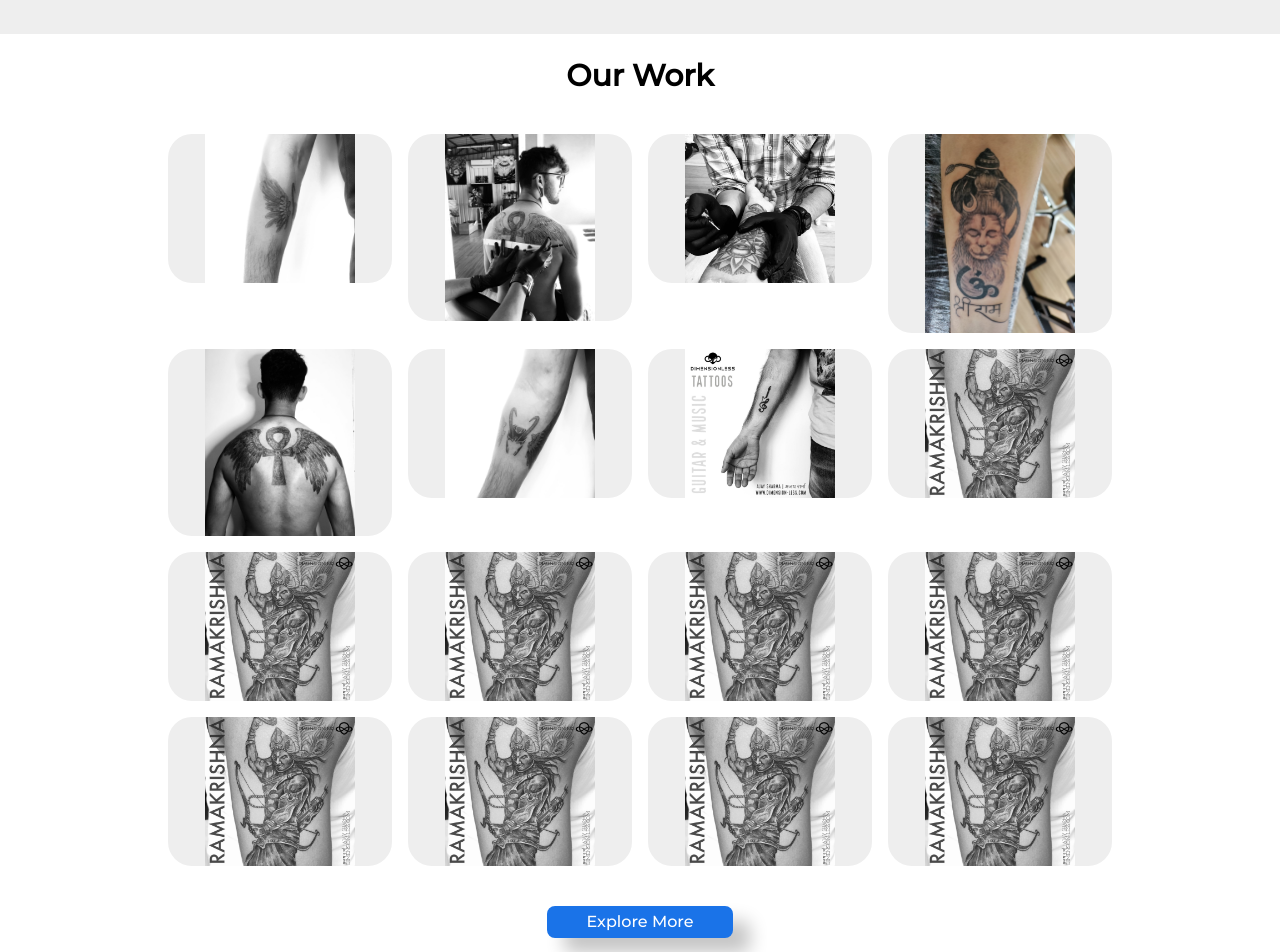
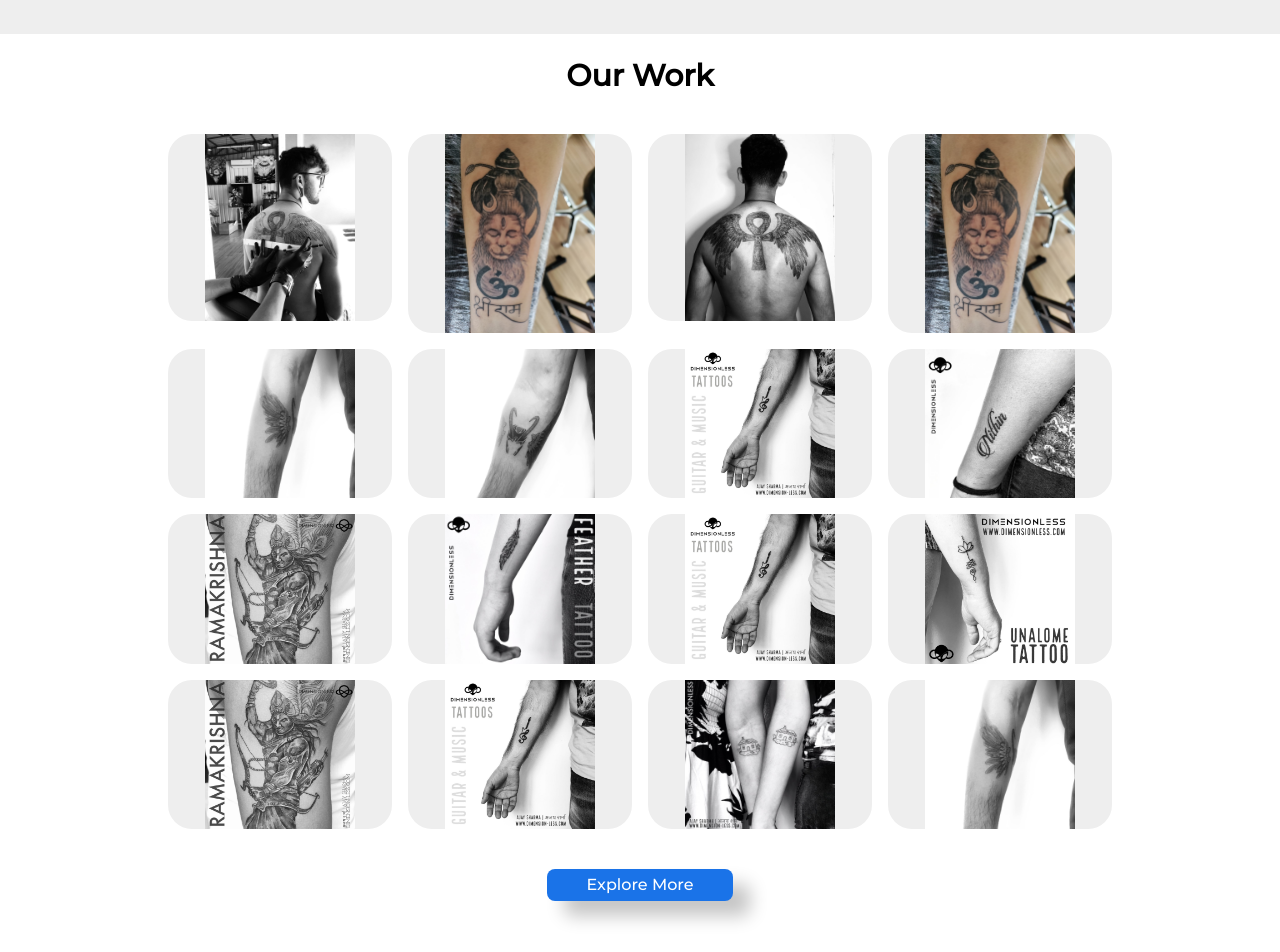
Before and after one commit to AnkushThakur08/Dimensionless, a React (Create React App) app: page /tattoos in a window 1280 px wide. Shown: the part 2140-3092 px from the top of the page. Built offline with nearby package versions, Linux system fonts and the light colour scheme.

Commit message:
Photos Added

```diff
--- a/src/components/tattoos/work/index.js
+++ b/src/components/tattoos/work/index.js
@@ -8,6 +8,14 @@ import work5 from "../../../assets/Tatto-Work/work5.jpg";
 import work6 from "../../../assets/Tatto-Work/work6.jpg";
 import work7 from "../../../assets/Tatto-Work/work7.jpg";
 import work8 from "../../../assets/Tatto-Work/work8.jpg";
+import work9 from "../../../assets/Tatto-Work/work9.jpg";
+import work10 from "../../../assets/Tatto-Work/work10.jpg";
+import work11 from "../../../assets/Tatto-Work/work11.jpg";
+import work12 from "../../../assets/Tatto-Work/work12.jpg";
+import work13 from "../../../assets/Tatto-Work/work13.jpg";
+import work14 from "../../../assets/Tatto-Work/work14.jpg";
+import work15 from "../../../assets/Tatto-Work/work15.jpg";
+import work16 from "../../../assets/Tatto-Work/work16.jpg";
 function Work() {
   return (
     <section className="dark:bg-[#202124] p-6 2xl:py-40 lg:px-40">
@@ -17,17 +25,17 @@ function Work() {
       <div className="dark:bg-[#202124] flex flex-wrap justify-evenly">
         <div className="w-6/12 lg:w-3/12 px-2">
           <div className=" flex justify-center rounded-3xl bg-[#EEEEEE]">
-            <img className="w-2/3" src={work1} />
+            <img className="w-2/3" src={work2} />
           </div>
         </div>
         <div className="w-6/12 lg:w-3/12 px-2">
           <div className=" flex justify-center rounded-3xl bg-[#EEEEEE]">
-            <img className="w-2/3" src={work2} />
+            <img className="w-2/3" src={work4} />
           </div>
         </div>
         <div className="w-6/12 mt-6 lg:mt-0 lg:w-3/12 px-2">
           <div className=" flex justify-center rounded-3xl bg-[#EEEEEE]">
-            <img className="w-2/3" src={work3} />
+            <img className="w-2/3" src={work5} />
           </div>
         </div>
         <div className="w-6/12 mt-6 lg:mt-0 lg:w-3/12 px-2 ">
@@ -37,7 +45,7 @@ function Work() {
         </div>
         <div className="w-6/12 mt-6 lg:mt-0 lg:w-3/12 px-2 pt-4">
           <div className=" flex justify-center rounded-3xl bg-[#EEEEEE]">
-            <img className="w-2/3" src={work5} />
+            <img className="w-2/3" src={work1} />
           </div>
         </div>
         <div className="w-6/12 mt-6 lg:mt-0 lg:w-3/12 px-2 pt-4">
@@ -52,7 +60,7 @@ function Work() {
         </div>
         <div className="w-6/12 mt-6 lg:mt-0 lg:w-3/12 px-2 pt-4">
           <div className=" flex justify-center rounded-3xl bg-[#EEEEEE]">
-            <img className="w-2/3" src={work8} />
+            <img className="w-2/3" src={work9} />
           </div>
         </div>
         <div className="w-6/12 mt-6 lg:mt-0 lg:w-3/12 px-2 pt-4">
@@ -62,37 +70,37 @@ function Work() {
         </div>
         <div className="w-6/12 mt-6 lg:mt-0 lg:w-3/12 px-2 pt-4">
           <div className=" flex justify-center rounded-3xl bg-[#EEEEEE]">
-            <img className="w-2/3" src={work8} />
+            <img className="w-2/3" src={work11} />
           </div>
         </div>
         <div className="w-6/12 mt-6 lg:mt-0 lg:w-3/12 px-2 pt-4">
           <div className=" flex justify-center rounded-3xl bg-[#EEEEEE]">
-            <img className="w-2/3" src={work8} />
+            <img className="w-2/3" src={work12} />
           </div>
         </div>
         <div className="w-6/12 mt-6 lg:mt-0 lg:w-3/12 px-2 pt-4">
           <div className=" flex justify-center rounded-3xl bg-[#EEEEEE]">
-            <img className="w-2/3" src={work8} />
+            <img className="w-2/3" src={work13} />
           </div>
         </div>
         <div className="w-6/12 mt-6 lg:mt-0 lg:w-3/12 px-2 pt-4">
           <div className=" flex justify-center rounded-3xl bg-[#EEEEEE]">
-            <img className="w-2/3" src={work8} />
+            <img className="w-2/3" src={work14} />
           </div>
         </div>
         <div className="w-6/12 mt-6 lg:mt-0 lg:w-3/12 px-2 pt-4">
           <div className=" flex justify-center rounded-3xl bg-[#EEEEEE]">
-            <img className="w-2/3" src={work8} />
+            <img className="w-2/3" src={work7} />
           </div>
         </div>
         <div className="w-6/12 mt-6 lg:mt-0 lg:w-3/12 px-2 pt-4">
           <div className=" flex justify-center rounded-3xl bg-[#EEEEEE]">
-            <img className="w-2/3" src={work8} />
+            <img className="w-2/3" src={work16} />
           </div>
         </div>
         <div className="w-6/12 mt-6 lg:mt-0 lg:w-3/12 px-2 pt-4">
           <div className=" flex justify-center rounded-3xl bg-[#EEEEEE]">
-            <img className="w-2/3" src={work8} />
+            <img className="w-2/3" src={work1} />
           </div>
         </div>
       </div>
```
Also changed, not shown: 1 other file (tests, documents, lock files or other folders).
